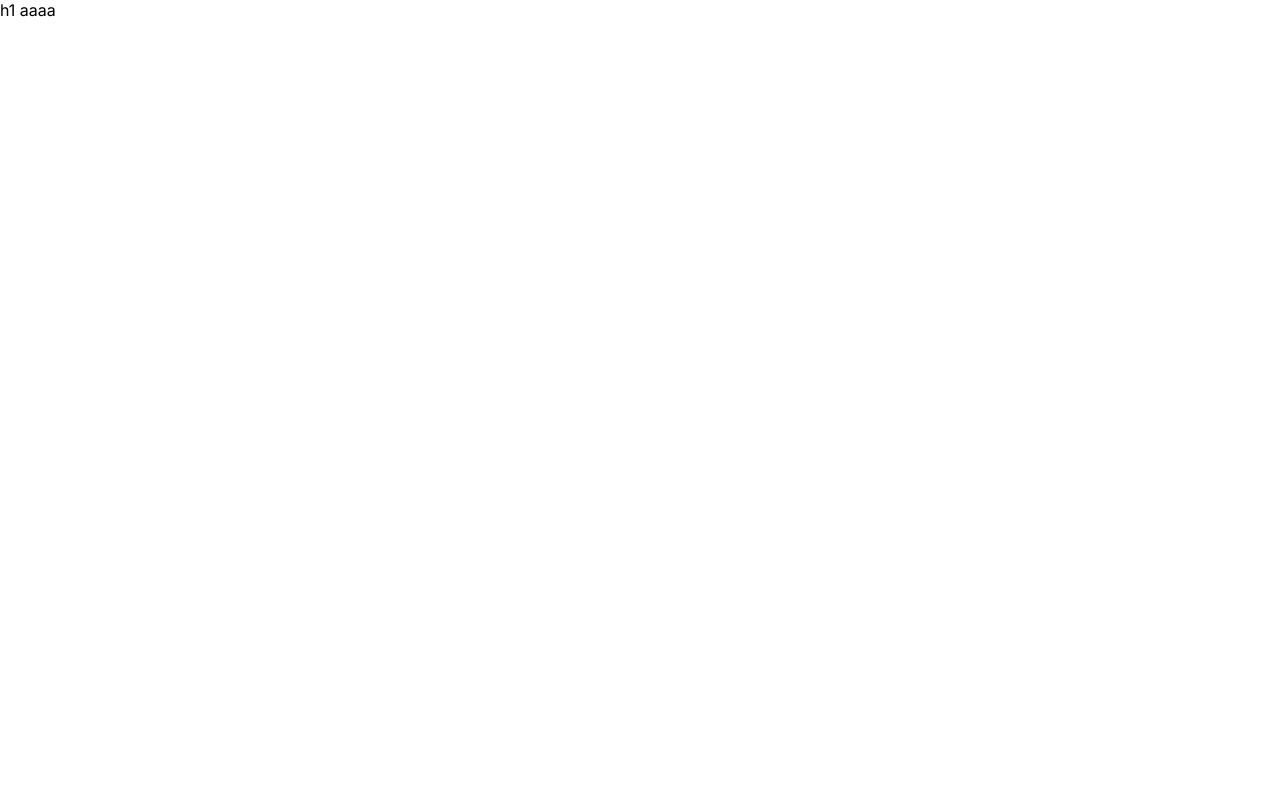
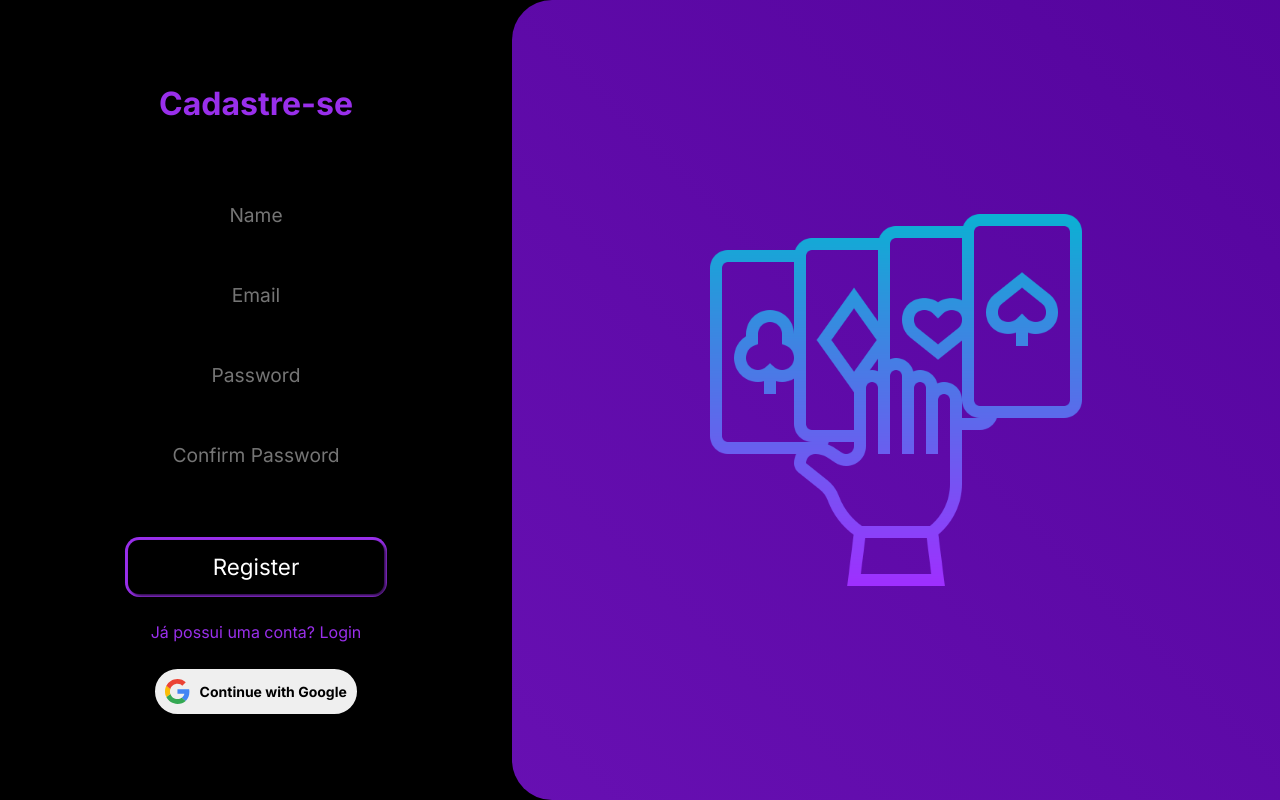
Before and after one commit to elpiaio/react-planningpoker, a React (Create React App) app: page /CreateAccount in a window 1280 px wide. Built offline with nearby package versions, Linux system fonts and the light colour scheme.

Commit message:
register style

```diff
--- a/src/Api/Handler.ts
+++ b/src/Api/Handler.ts
@@ -5,7 +5,6 @@ export function httpHandler() {
         baseURL: 'https://planning-poker-api.tunad.io/',
         headers: {
             'accept': 'text/plain',
-            'Authorization': 'Bearer TOKEN-API',
             'Content-Type': 'application/json',
             'Cache-Control': 'no-cache'
         },
--- a/src/Api/use-cases/use-login.ts
+++ b/src/Api/use-cases/use-login.ts
@@ -1,15 +1,21 @@
-import { httpHandler } from "../Handler";
+import { httpHandler } from "../Handler.ts";
 
 type useLoginTypes = {
     Email: string;
     Password: string;
 }
 
-export async function kaunaGay({ Password, Email}: useLoginTypes) {
+export async function makeLogin({ Password, Email }: useLoginTypes) {
     const handler = httpHandler()
-    const gay = await handler.post("user/login", {
-        Password,
-        Email
-    })
-    console.log(gay)
+
+    try {
+        const response = await handler.post("user/login", {
+            Password,
+            Email
+        })
+
+        return response.data
+    } catch (error) {
+        console.log(error.response.data.message)
+    }
 }
--- a/src/Pages/UserLogin/index.tsx
+++ b/src/Pages/UserLogin/index.tsx
@@ -5,6 +5,7 @@ import LoginButton from "../../components/LoginButton/index.tsx";
 import { Eye, EyeSlash } from "@phosphor-icons/react";
 import GoogleButton from "../../components/GoogleButton/index.tsx";
 import LoginSquare from "../../components/LoginSquare/index.tsx";
+import { makeLogin } from "../../Api/use-cases/use-login.ts";
 
 const Login = function () {
     const [email, setEmail] = useState("")
@@ -13,12 +14,10 @@ const Login = function () {
 
     function handleEmailChange(e) {
         setEmail(e.target.value)
-        console.log(email)
     }
 
     function handlePasswordChange(e) {
         setPassword(e.target.value)
-        console.log(password)
     }
 
     function handleShowPassword() {
@@ -27,6 +26,11 @@ const Login = function () {
         } else {
             setShowPassword("password")
         }
+    }
+
+    const handleClick = async () => {
+        const result = await makeLogin({ Email: email, Password: password })
+        console.log(result)
     }
 
     return (
@@ -42,13 +46,12 @@ const Login = function () {
                     <a href="" className="recovery-password-label">Esqueceu sua senha?</a>
                 </div>
 
-
-                <LoginButton text="Login" />
+                <LoginButton text="Login" handle={handleClick} />
                 <a href="./CreateAccount">Não possui uma conta? cadastre-se</a>
-                <GoogleButton/>
+                <GoogleButton />
             </div>
 
-            <LoginSquare/>
+            <LoginSquare />
         </div>
     )
 }
--- a/src/Pages/UserRegister/index.css
+++ b/src/Pages/UserRegister/index.css
@@ -0,0 +1,61 @@
+.root-login {
+    background-color: rgb(0, 0, 0);
+    display: flex;
+    height: 100vh;
+    width: 100vw;
+}
+
+.login-contents {
+    width: 50%;
+    display: flex;
+    flex-direction: column;
+    align-items: center;
+    justify-content: center;
+    color: aliceblue;
+    gap: 25px;
+    flex: 1;
+}
+
+.login-contents h1 {
+    margin-bottom: 40px;
+    color: #992FEB;
+}
+
+.login-contents a {
+    color: #992FEB;
+    text-decoration: none;
+}
+
+.login-title {
+    font-size: 30px;
+    margin-bottom: 50px;
+    font-family: Arial, Helvetica, sans-serif;
+}
+
+.login-inputs {
+    display: flex;
+    flex-direction: column;
+    gap: 25px;
+}
+
+.input-password-container {
+    display: flex;
+    position: relative;
+}
+
+.show-password-button {
+    position: absolute;
+    display: flex;
+    align-items: center;
+    background-color: rgba(0, 0, 0, 0);
+    left: 110%;
+    top: 50%;
+    padding: 15px;
+    border: none;
+    transform: translate(-50%, -50%);
+    cursor: pointer;
+}
+
+.recovery-password-label {
+    font-size: 12px !important;
+}
--- a/src/Pages/UserRegister/index.tsx
+++ b/src/Pages/UserRegister/index.tsx
@@ -1,9 +1,62 @@
-import React from "react";
+import React, { useState } from "react";
 import "./index.css";
+import LoginInput from "../../components/LoginInput/index.tsx";
+import LoginButton from "../../components/LoginButton/index.tsx";
+import { Eye, EyeSlash } from "@phosphor-icons/react";
+import GoogleButton from "../../components/GoogleButton/index.tsx";
+import LoginSquare from "../../components/LoginSquare/index.tsx";
+
+import { makeLogin } from "../../Api/use-cases/use-login.ts";
 
 const Register = function () {
+    const [name, setName] = useState("")
+    const [email, setEmail] = useState("")
+    const [password, setPassword] = useState("")
+    const [confirmPassword, setConfirmPassword] = useState("")
+
+    function handleNameChange(e) {
+        setName(e.target.value)
+        console.log(name)
+    }
+
+    function handleEmailChange(e) {
+        setEmail(e.target.value)
+        console.log(email)
+    }
+
+    function handlePasswordChange(e) {
+        setPassword(e.target.value)
+        console.log(password)
+    }
+
+    function handleConfirmPasswordChange(e) {
+        setConfirmPassword(e.target.value)
+        console.log(confirmPassword)
+    }
+
+    const handleClick = () => {
+        //makeLogin({ Email: email, Password: password })
+        console.log("clicou")
+    }
+
     return (
-        <div>h1 aaaa</div>
+        <div className="root-login">
+            <div className="login-contents">
+                <h1>Cadastre-se</h1>
+                <div className="login-inputs">
+                    <LoginInput placeholder="Name" handle={handleNameChange} type={"text"} />
+                    <LoginInput placeholder="Email" handle={handleEmailChange} type={"email"} />
+                    <LoginInput placeholder="Password" handle={handlePasswordChange} type={"password"} />
+                    <LoginInput placeholder="Confirm Password" handle={handleConfirmPasswordChange} type={"password"} />
+                </div>
+
+                <LoginButton text="Register" handle={handleClick}/>
+                <a href="./Login">Já possui uma conta? Login</a>
+                <GoogleButton />
+            </div>
+
+            <LoginSquare />
+        </div>
     )
 }
 
--- a/src/components/Header/index.css
+++ b/src/components/Header/index.css
@@ -53,7 +53,7 @@
     background-color: rgb(31, 31, 31);
 }
 
-.login-button {
+.landingpage-login-button {
     background-color: rgb(0, 0, 0);
     color: rgb(216, 216, 216) !important;
     cursor: pointer;
--- a/src/components/Header/index.jsx
+++ b/src/components/Header/index.jsx
@@ -22,7 +22,7 @@ const Header = function () {
                 <div className="buttons-container">
                     <a href="https://tunad.io/" target="_blank">Tunad.io</a>
                     <a href="https://www.linkedin.com/company/tunadplatform/mycompany/" target="_blank">Linkedin</a>
-                    <a onClick={navigateLogin} className="login-button">Login</a>
+                    <a onClick={navigateLogin} className="landingpage-login-button">Login</a>
                     <button onClick={navigateCreateAccount} className="register-button">Cadastre-se</button>
                 </div>
             </div>
--- a/src/components/LoginButton/index.tsx
+++ b/src/components/LoginButton/index.tsx
@@ -1,10 +1,10 @@
 import React from "react";
 import "./index.css"
 
-const LoginButton = function ({ text }) {
+const LoginButton = function ({ text, handle}) {
     return (
         <div className="container-login-button">
-            <button className="login-button">{text}</button>
+            <button onClick={handle} className="login-button">{text}</button>
         </div>
     )
 }
--- a/src/components/LoginSquare/index.css
+++ b/src/components/LoginSquare/index.css
@@ -1,49 +1,61 @@
 .login-square {
     background: linear-gradient(45deg, #992FEB, #500198, #180122);
     background-size: 800% 800%;
-    padding: 300px;
     height: 100%;
     width: 60%;
     border-radius: 40px 0 0 40px;
     display: flex;
     justify-content: center;
     animation: gradient-animation 5s ease infinite;
-    transition: opacity 0.5s ease, visibility 0.5s ease;
+    transition: opacity 1s ease, visibility 1s ease, width 1s ease;
+    opacity: 1;
+    visibility: visible;
+    display: flex;
+    align-items: center;
+}
+
+.login-square>img {
+    transition: all 0.5s;
+    width: 50%;
+    max-width: 500px;
+}
+
+.login-square>img:hover{
+    width: 60%;
 }
 
 @keyframes gradient-animation {
     0% {
         background-position: 0% 50%;
     }
+
     50% {
         background-position: 100% 50%;
     }
+
     100% {
         background-position: 0% 50%;
     }
 }
 
-/* @media (max-width: 1000px) {
-    .login-square {
+@media (max-width: 1100px) {
+    .login-square.hidden {
         opacity: 0;
         visibility: hidden;
+        width: 0px;
+        font-size: 0px;
     }
-}
 
-@media (min-width: 1001px) {
-    .login-square {
-        opacity: 1;
-        visibility: visible;
-    }
-} */
+    .login-square>img {
 
-@media (max-width: 1000px) {
-    .login-square {
         display: none;
     }
 }
 
-
-.login-square:hover {
-    padding: 290px;
+@media (min-width: 1100px) {
+    .login-square {
+        opacity: 1;
+        visibility: visible;
+        width: 60%;
+    }
 }
--- a/src/components/LoginSquare/index.tsx
+++ b/src/components/LoginSquare/index.tsx
@@ -1,12 +1,47 @@
-import React from "react";
+import React, { useState, useEffect } from "react";
 import "./index.css";
 
 const LoginSquare = function () {
+    const [isHidden, setIsHidden] = useState(false);
+
+    const handleResize = () => {
+        const loginSquare = document.querySelector('.login-square');
+        if (!loginSquare) return;
+
+        if (window.innerWidth <= 1100) {
+            if (isHidden) return;
+            setIsHidden(true);
+        } else {
+            setIsHidden(false);
+        }
+    };
+
+    useEffect(() => {
+        window.addEventListener('resize', handleResize);
+        window.addEventListener('load', handleResize);
+
+        return () => {
+            window.removeEventListener('resize', handleResize);
+            window.removeEventListener('load', handleResize);
+        };
+    }, []);
+
+    useEffect(() => {
+        const loginSquare = document.querySelector('.login-square');
+        if (!loginSquare) return;
+
+        if (isHidden) {
+            loginSquare.classList.add('hidden');
+        } else {
+            loginSquare.classList.remove('hidden');
+        }
+    }, [isHidden]);
+
     return (
         <div className="login-square">
-            <img src="/images/handsWithCard.png" alt="hands With Card" />
+            <img src="/images/handsWithCard.png" alt="" />
         </div>
-    )
-}
+    );
+};
 
 export default LoginSquare;
```
Also changed, not shown: src/Api/Controllers/login.controller.ts (deleted, +0 -8 lines).
